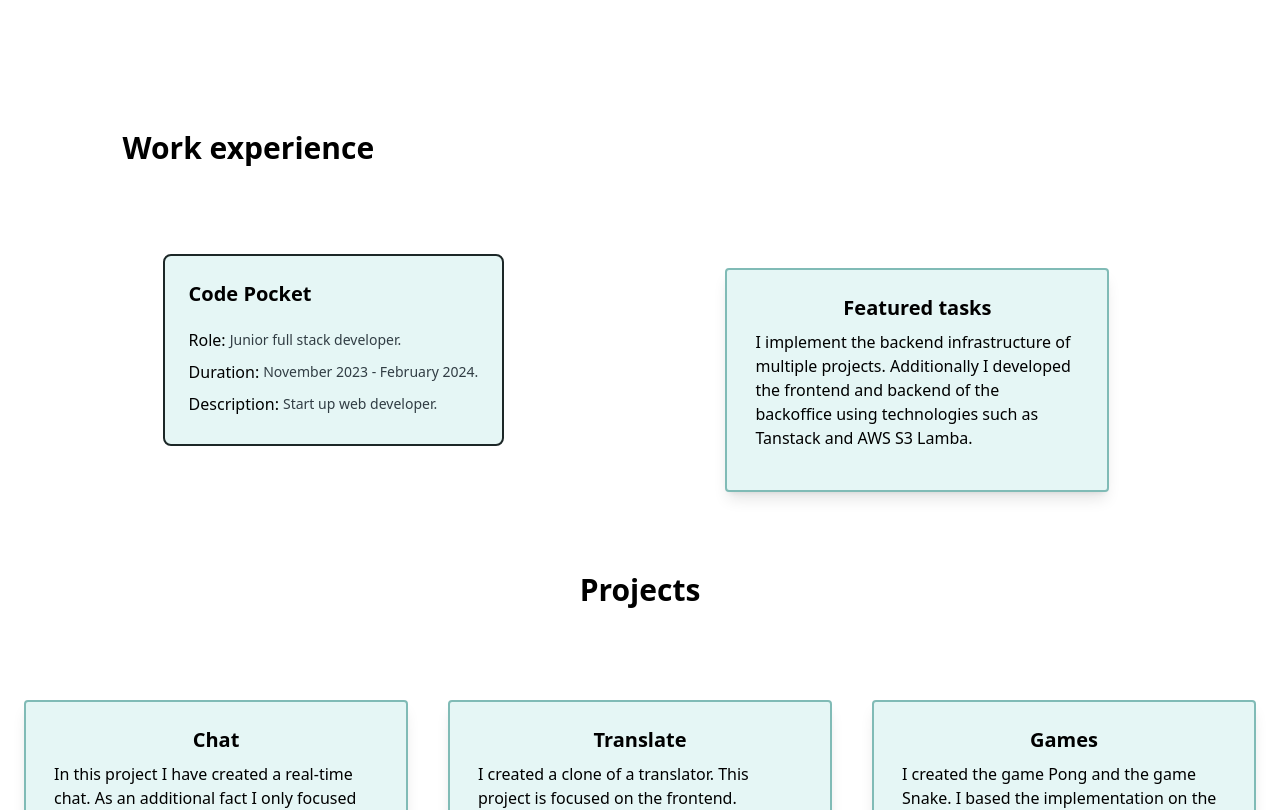
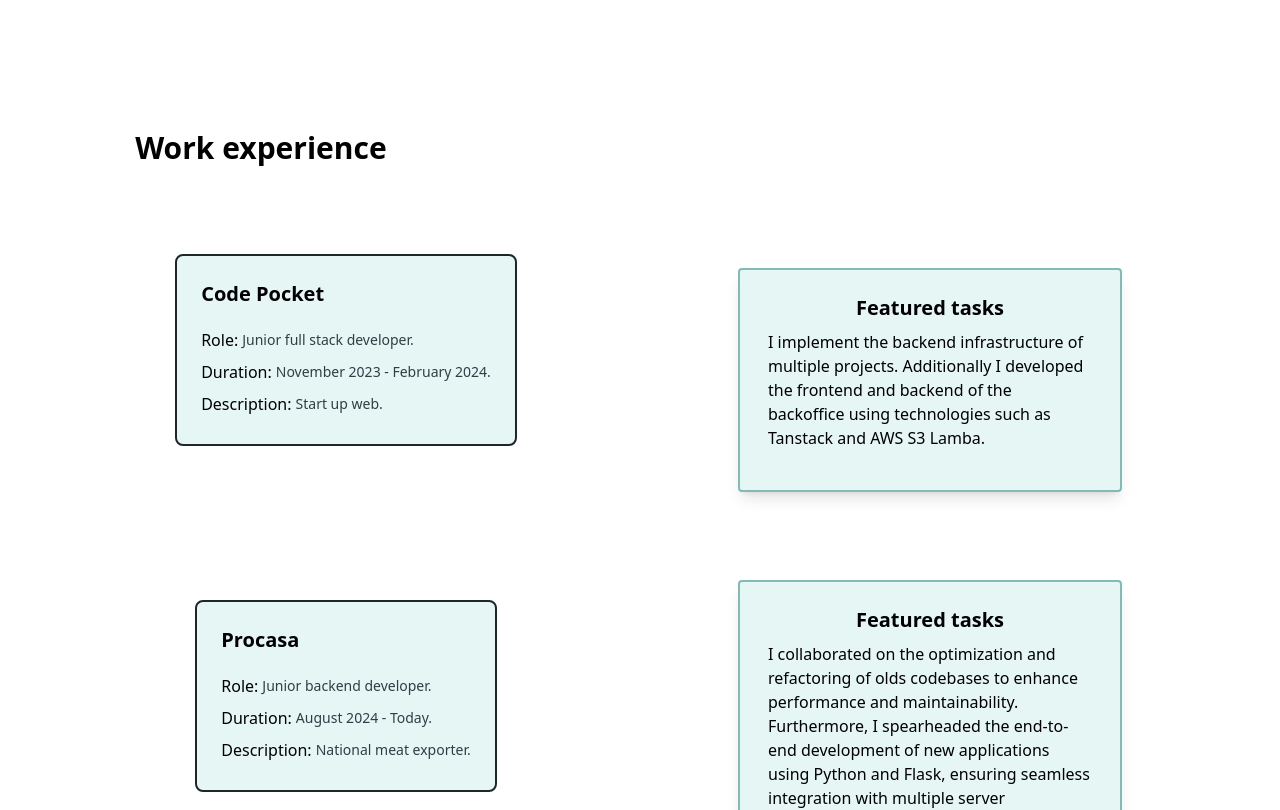
Before and after one commit to StevenPerezFT/Portfolio, a Next.js app: page / in a window 1280 px wide. Shown: the part 920-1730 px from the top of the page. Built offline with nearby package versions, Linux system fonts and the light colour scheme.

Commit message:
"I updated and fix some files"

```diff
--- a/src/app/page.tsx
+++ b/src/app/page.tsx
@@ -3,11 +3,13 @@
 import ContactMe from "@/components/landing/contact-me/contact-me";
 import Photo from "@/components/landing/about-me/photo";
 import Technologies from "@/components/landing/tecnologias/my-tecnologias";
-import WorkExperience from "@/components/landing/work-experience/my-experience";
+import CodePocketExperience from "@/components/landing/work-experience/my-experience";
 import Projects from "@/components/landing/projects/my-projects";
+import ProcasaExperience from "@/components/landing/work-experience/procasa-exp"
+
 export default function Home() {
   return (
-    <main className="lg:grid lg:place-items-center  flex justify-center items-center">
+    <main className="lg:grid lg:place-items-center  flex justify-center items-center h-full pb-0 mb-0">
       <div className="p-6 max-w-max flex flex-col md:mt-20">
         <div className="pt-20  md:pt-12 grid grid-cols-1  md:flex md:justify-center md:items-center">
           <AboutMe />
@@ -16,10 +18,14 @@
           </div>
         </div>
         <Technologies />
-        <section className=" mt-28 w-full grid grid-cols-1 md:grid-cols-2 gap-6 lg:flex lg:justify-around place-items-center ">
-          <WorkExperience />
+        <section className=" mt-28 w-full grid grid-cols-1 md:grid-cols-2 gap-6 lg:grid  lg:grid-col-2 lg:justify-around place-items-center ">
+          <CodePocketExperience />
           <div className="flex justify-end items-end md:pt-40 md:mr-12">
             <Card header="Featured tasks" body="I implement the backend infrastructure of multiple projects. Additionally I developed the frontend and backend of the backoffice using technologies such as Tanstack and AWS S3 Lamba." />
+          </div>
+          <ProcasaExperience />
+          <div className="flex justify-end items-end md:pt-16 md:mr-12">
+            <Card header="Featured tasks" body=" I collaborated on the optimization and refactoring of olds codebases to enhance performance and maintainability. Furthermore, I spearheaded the end-to-end development of new applications using Python and Flask, ensuring seamless integration with multiple server architectures and scalable infrastructure." />
           </div>
         </section>
         <Projects />
--- a/src/components/index.ts
+++ b/src/components/index.ts
@@ -7,3 +7,4 @@
 export { default as Projects } from "./landing/projects/my-projects"
 export { default as Technologies } from "./landing/tecnologias/my-tecnologias"
 export { default as ProjectComponent } from "./projectsPage/projects-component"
+export {default as ProcasaExperience} from "./landing/work-experience/procasa-exp"
--- a/src/components/landing/about-me/about-me.tsx
+++ b/src/components/landing/about-me/about-me.tsx
@@ -8,7 +8,7 @@
                     <br />
                     I was introduced to programming by reading a book called 'Programming Logic' and even though I didn't understand anything, I was fascinated by the idea of ​​one day being able to understand it and create something by myself. I was 15 years old.
                     <br />
-                    Now, 5 years later, I can say that this goal has been achieved and even though I'm just starting out, I hope to one day I can be able to share what I know with the world.</p>
+                    Now, 5 years later, I can say that this goal has been achieved and even though I'm just starting out, I hope to one day I can be able to share what I know in the world.</p>
             </section>
         </div>
 
--- a/src/components/landing/contact-me/contact-me.tsx
+++ b/src/components/landing/contact-me/contact-me.tsx
@@ -5,7 +5,7 @@
 
 function Contact() {
     return (
-        <footer className="w-full" id="contact-me">
+        <footer className="w-full h-full" id="contact-me">
             <h2 className="text-porfolioBlue-100  text-2xl font-bold mb-10 ">Contact and links</h2>
             <section className="w-full pb-5 ">
                 <div className="justify-around flex">
@@ -41,7 +41,7 @@
                             <QRCodeEmail link="https://drive.google.com/file/d/1jkJwILYE6sBxR7-CrAEfsElGrf5KRHCh/view?usp=sharing" size={70} />
                         </div>
                         <Divider plain>o</Divider>
-                        <Button type="link" href="https://drive.google.com/file/d/1jkJwILYE6sBxR7-CrAEfsElGrf5KRHCh/view?usp=sharing">
+                        <Button type="link" href="https://drive.google.com/file/d/1nfrfCKfBi1dZgfLgnn1mAm0UVAYFgg4B/view?usp=sharing">
                             <BookOutlined style={{ fontSize: '25px', color: 'black' }} />
                         </Button>
                     </span>
--- a/src/components/landing/work-experience/my-experience.tsx
+++ b/src/components/landing/work-experience/my-experience.tsx
@@ -1,6 +1,7 @@
-function WorkExperience() {
+function CodePocketExperience() {
     return (
         <div>
+            <section>
                 <h2 className="pb-16 text-3xl font-bold mb-4 transition-all duration-700 hover:scale-110">Work experience</h2>
                 <section className="my-6 bg-customColor1-200 p-6 border-2 border-customColor3-900 rounded-lg md:ml-10">
                     <div >
@@ -12,12 +13,13 @@
                             <p className="flex">Duration:</p><p className="text-customColor4-900 pl-1 text-sm md:text-md">November 2023 - February 2024.</p>
                         </span>
                         <span className="flex items-center py-1">
-                        <p className="flex">Description:</p><p className="text-customColor4-900 pl-1 text-sm md:text-md"> Start up web developer.</p>
+                            <p className="flex">Description:</p><p className="text-customColor4-900 pl-1 text-sm md:text-md"> Start up web.</p>
                         </span>
                     </div>
+                </section>
             </section>
         </div>
     );
 }
 
-export default WorkExperience;
+export default CodePocketExperience;
--- /dev/null
+++ b/src/components/landing/work-experience/procasa-exp.tsx
@@ -0,0 +1,24 @@
+function ProcasaExperience() {
+    return (
+        <div>
+            <section>
+                <section className="my-6 bg-customColor1-200 p-6 border-2 border-customColor3-900 rounded-lg md:ml-10">
+                    <div >
+                        <p className="text-xl font-semibold pb-4">Procasa</p>
+                        <span className="flex items-center py-1">
+                            <p className="flex">Role:</p><p className="text-customColor4-900 pl-1 text-sm md:text-md">Junior backend developer.</p>
+                        </span>
+                        <span className="flex items-center py-1">
+                            <p className="flex">Duration:</p><p className="text-customColor4-900 pl-1 text-sm md:text-md">August 2024 - Today.</p>
+                        </span>
+                        <span className="flex items-center py-1">
+                            <p className="flex">Description:</p><p className="text-customColor4-900 pl-1 text-sm md:text-md">National meat exporter.</p>
+                        </span>
+                    </div>
+                </section>
+            </section>
+        </div>
+    );
+}
+
+export default ProcasaExperience;
```
Also changed, not shown: src/components/projectsPage/projects-component.tsx (+13 -25 lines), 1 other file (tests, documents, lock files or other folders). Lines whose indentation alone changed are shown as unchanged.
